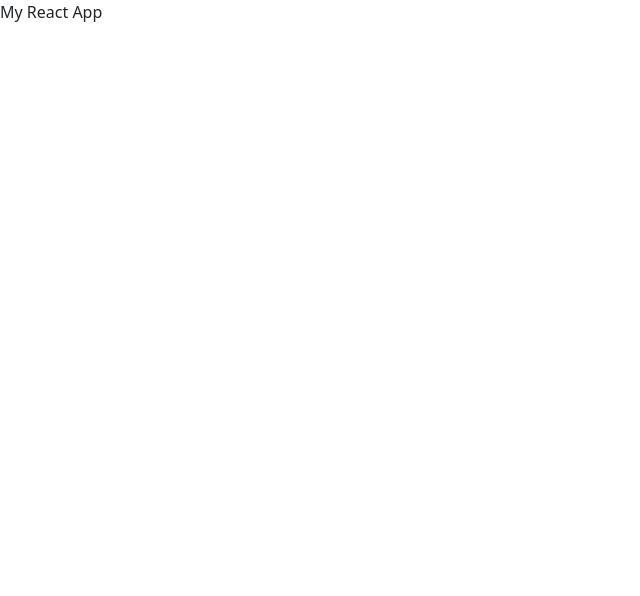
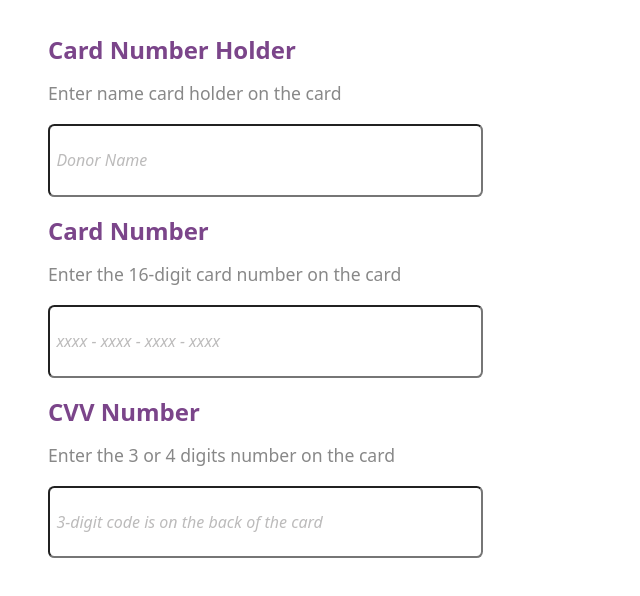
Before and after one commit to Web1-Teams/8am-grp3-repo, a React (Create React App) app in the folder react-project/: page / in a window 1280 px wide. Shown: the top 596 px of the page, without its empty margins (0-640 px from the left). Built offline with nearby package versions, Linux system fonts and the light colour scheme.

Commit message:
The donation part for first Three forms

```diff
--- a/react-project/src/App.js
+++ b/react-project/src/App.js
@@ -1,8 +1,9 @@
+import DonationScreen from "./components/DonationScreen";
 
 
 function App() {
   return(
-    <div>My React App</div>
+    <div><DonationScreen /></div>
   );
 }
 
--- /dev/null
+++ b/react-project/src/DonationScreen.css
@@ -0,0 +1,104 @@
+.donation-screen-background-container {
+    background-image: url(/public/BoyPic.jpg);
+    background-size: cover;
+    background-position: center;
+    background-repeat: no-repeat;
+    background-attachment: fixed;
+    margin: 0;
+    padding: 0;
+    box-sizing: border-box;
+    font-family: Arial, sans-serif;
+  }
+
+  .donation-screen-Form {
+    background-color: white;
+    padding: 2em 3em 0em 3em;
+    border-radius: 0.1em;
+    width: 50%;
+    display: flex;
+    flex-direction: column;
+    gap: 0.5em;  /* Adjusted gap */
+    min-height: 100vh;
+}
+
+.donation-screen-Form label {
+    font-size: 1.5em;
+    font-weight: bold;
+    color: #7b458a;
+    margin-bottom: 0.5em; /* Adjusted to decrease spacing */
+}
+
+  .donation-screen-Form small {
+    font-size: 1.1em;
+    color: #888;
+    margin-bottom: 1em;
+    display: block;
+  }
+
+  .donation-screen-Form input {
+    width: 80%;
+    display: block;
+    color: rgb(0, 0, 0);
+    border-radius: 0.4em;
+    padding: 1.4em 1em 1.4em 0.4em;
+    font-size: 1em;
+    margin-bottom: 0.5em; /* Adjusted to decrease spacing */
+    margin-top: 0.5em;   /* Adjusted to decrease spacing */
+    font-style: italic;
+}
+
+  .donation-screen-Form input:focus {
+    background-color: #c6c6c6;
+  }
+
+  .donation-screen-Form input:hover {
+    background-color: #c6c6c6;
+  }
+
+  .donation-screen-Form input::placeholder {
+    color: #bcbbbb;
+  }
+  .donation-screen-date #date {
+    display: inline;
+    width: 38%;
+  }
+
+  .donation-screen-Form input[type="submit"] {
+    background-color: #7b458a;
+    color: white;
+    font-size: 1em;
+    font-weight: bold;
+    cursor: pointer;
+    border-radius: 9em;
+    width: 80%;
+    margin-top: 0.6em;
+    margin-right: auto;
+    border: none;
+  }
+
+  .donation-screen-Form input[type="submit"]:hover {
+    color: rgb(0, 0, 0);
+  }
+
+
+  @media (max-width: 62em) {
+
+    .donation-screen-background-container {
+      background: none;
+      display: flex;
+      justify-content: center; /* Center horizontally */
+      align-items: center; /* Center vertically */
+    }
+
+
+
+    .donation-screen-Form input {
+      width: 100%; /* Inputs span full width */
+      padding: 0.5em;
+    }
+
+    .donation-screen-Form input[type="submit"] {
+      width: 100%;
+      padding: 0.8em;
+    }
+  }
--- /dev/null
+++ b/react-project/src/components/CardHolderName.js
@@ -0,0 +1,23 @@
+import React from 'react';
+import '../DonationScreen.css';
+
+
+function CardNumberField() {
+
+    return (
+    <div className="donation-screen-cardnumber">
+        <label>Card Number</label>
+        <br />
+        <small>Enter the 16-digit card number on the card</small>
+        <input
+        type="tel"
+        placeholder="xxxx - xxxx - xxxx - xxxx"
+        required
+        maxlength="19"
+        />
+    </div>
+    )
+
+}
+
+export default CardNumberField;
--- /dev/null
+++ b/react-project/src/components/CardNumberHolder.js
@@ -0,0 +1,17 @@
+import React from 'react';
+
+
+function CardHolderName() {
+
+    return (
+    <div className="donation-screen-name">
+        <label>Card Number Holder</label>
+        <br/>
+        <small>Enter name card holder on the card</small>
+        <input type="text" required placeholder="Donor Name" />
+    </div>
+    )
+
+}
+
+export default CardHolderName;
--- /dev/null
+++ b/react-project/src/components/CvvNumber.js
@@ -0,0 +1,21 @@
+import React from 'react';
+
+function CvvNumber() {
+
+    return (
+    <div className="donation-screen-cvv">
+        <label>CVV Number</label>
+        <br />
+        <small>Enter the 3 or 4 digits number on the card</small>
+        <input
+          type="text"
+          required
+          placeholder="3-digit code is on the back of the card"
+          maxlength="4"
+        />
+    </div>
+    );
+
+}
+
+export default CvvNumber;
--- /dev/null
+++ b/react-project/src/components/DonationScreen.js
@@ -0,0 +1,22 @@
+import CardNumberField from "./CardHolderName";
+import CardHolderName from "./CardNumberHolder";
+import CvvNumber from "./CvvNumber";
+import '../DonationScreen.css';
+
+function DonationScreen() {
+    return(
+        <>
+
+        <form class="donation-screen-Form">
+
+            <CardHolderName />
+            <CardNumberField />
+            <CvvNumber />
+
+        </form>
+
+        </>
+    );
+  }
+
+  export default DonationScreen;
--- a/react-project/src/index.js
+++ b/react-project/src/index.js
@@ -1,6 +1,8 @@
 import React from "react";
 import ReactDOM from "react-dom/client";
 import App from "./App";
+
+
 
 const root = ReactDOM.createRoot(document.getElementById("root"));
 root.render(
```
Also changed, not shown: react-project/public/BoyPic.jpg (added).
